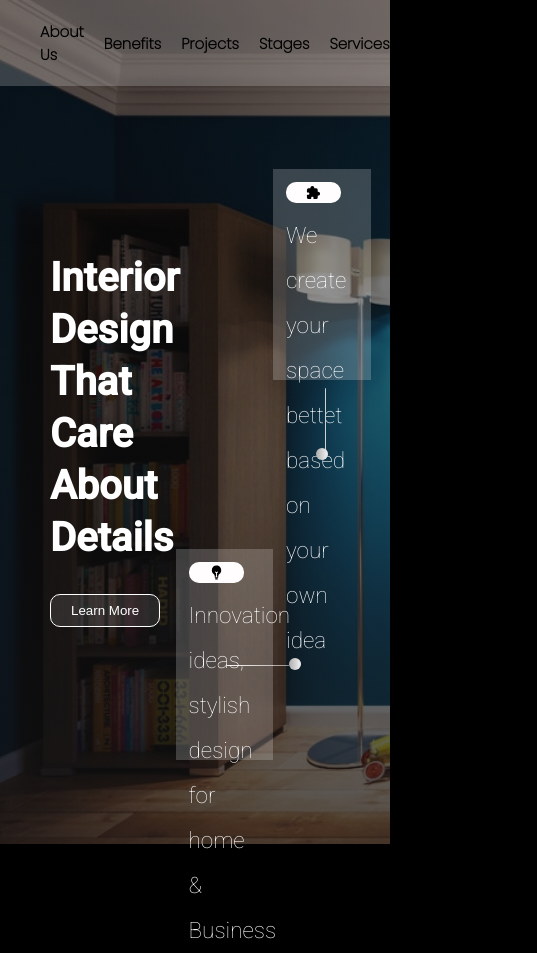
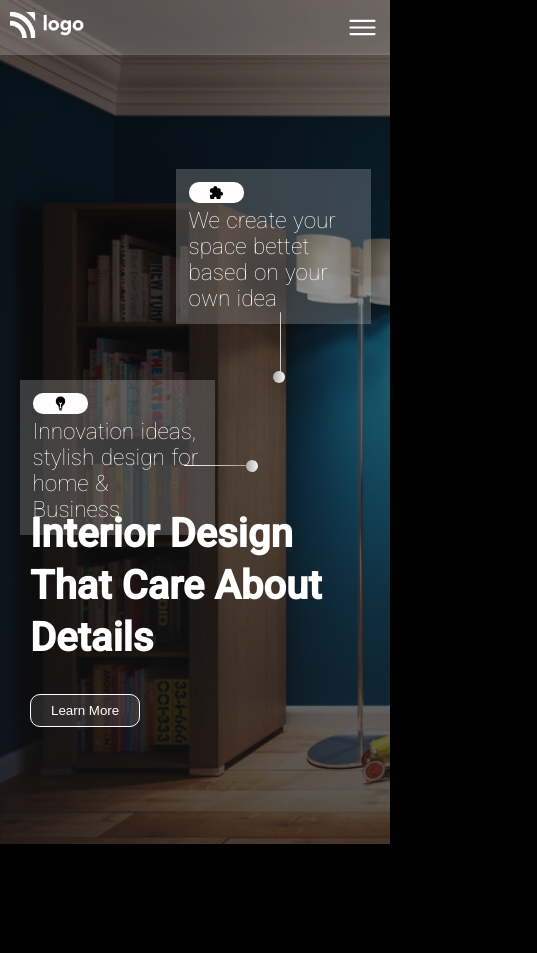
Before and after one commit to sandeeppal007/Interior-Design-landing-page, a plain HTML site: page index.html in a window 390 px wide. Shown: the whole page, 537 px wide, since content can reach past the window. After the commit the page ends 844 px from the top, so only its background shows below. Drawn offline with nearby package versions, Linux system fonts and the light colour scheme; a web font is replaced by a local one.

Commit message:
responsive

```diff
--- a/css/style.css
+++ b/css/style.css
@@ -28,10 +28,9 @@ html{
 }
 
 .full-content{
-    width: 100vw;
+    max-width: 100%;
     height: 100vh;
-    height: 100vh;
-    width: 100%;
+
     background: linear-gradient(rgba(12, 12, 12, 0.5),rgba(20, 20, 21, 0.7)), url("../images/pexels-pixabay-271816.jpg");
 
     background-repeat: no-repeat;
@@ -84,7 +83,9 @@ body{
     text-shadow: 1px 1px 1px rgb(40, 117, 232);
     cursor: pointer;
 }
-
+.menu{
+    display: none;
+}
 
 
 
@@ -284,3 +285,55 @@ background: linear-gradient(90deg, rgba(174,174,174,1) 1%, rgba(245,243,243,1) 1
     position: absolute;
 
 }
+
+
+@media only screen and (max-width: 600px) {
+
+    .full-content{
+    /* background: none; */
+    }
+
+    .itemlist{
+   display: none;
+    }
+.rs-subdiv{
+    line-height: unset;
+    width: unset;
+    height: unset;
+}
+.puzzle{
+    left: 45%;
+    width: 50%;
+
+}
+.idea{
+    bottom: unset;
+    left: 5%;
+    top: 45%;
+    width: 50%;
+}
+
+.left-section{
+    width: 100%;
+    margin-top: 25rem;
+    margin-left: 2rem;
+}
+.heading{
+    width: 100%;
+}
+nav{
+    padding: 1rem;
+}
+.logo{
+    margin-right: auto;
+    width: 20%;
+}
+.menu{
+    display: block;
+    font-size: 3.5rem;
+    color: #fff;
+}
+
+
+
+}
--- a/index.html
+++ b/index.html
@@ -24,6 +24,8 @@
             <li class="itemlists active-li"><a href="">Call Us <br> +38(097)6545434</a></li>
 
         </ul>
+
+        <ion-icon class="menu" name="menu-outline"></ion-icon>
 
     </nav>
 
```
